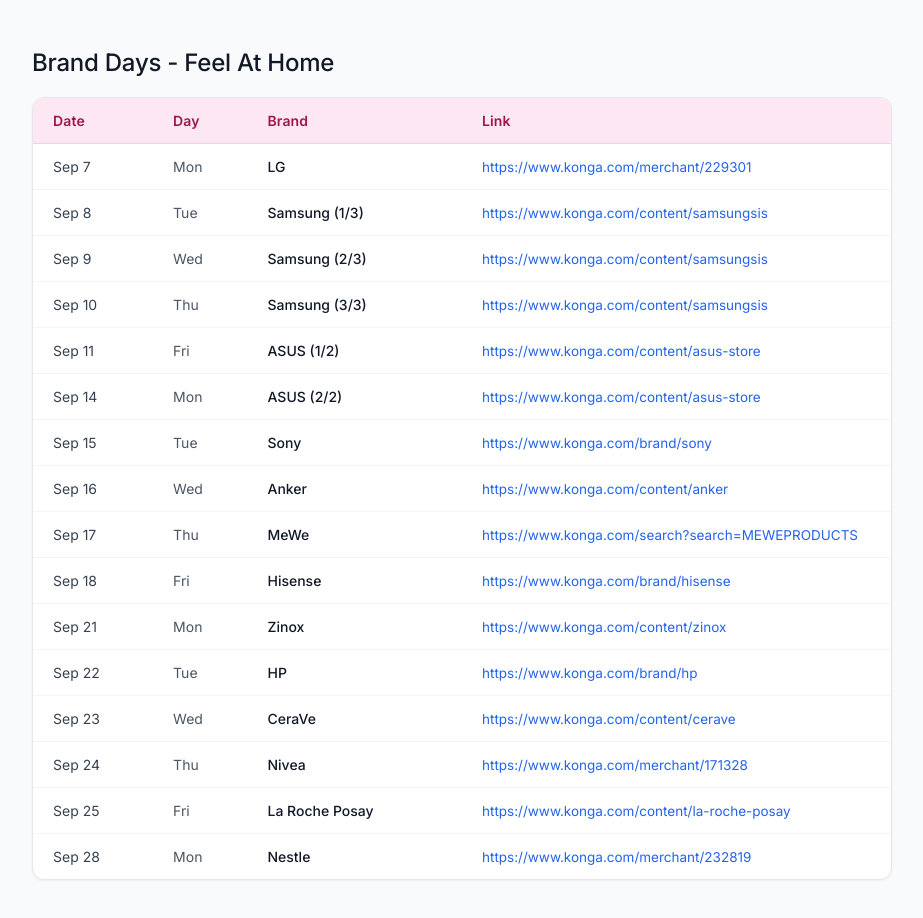
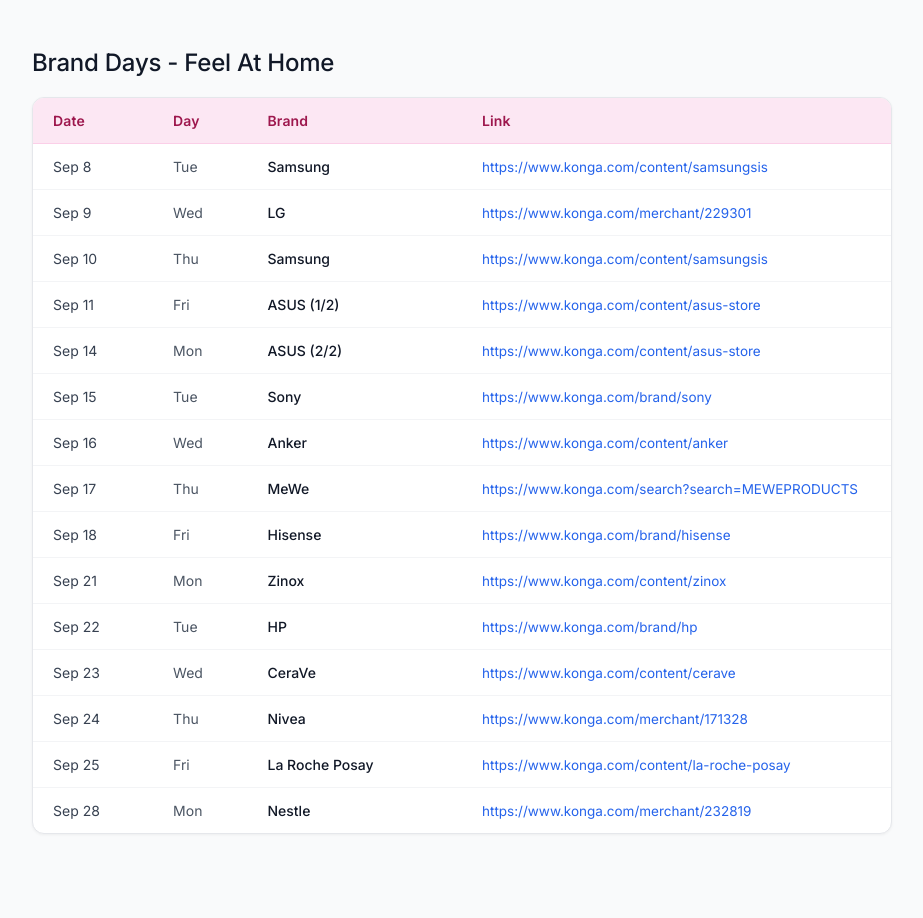
Before and after one commit to Dakolo14/fah, a plain HTML site: page index.html in a window 1280 px wide. Shown: the whole page, without its empty margins (178-1101 px from the left). After the commit the page ends 882 px from the top, so only its background shows below. Drawn offline with Linux system fonts and the light colour scheme.

Commit message:
Update schedule for Samsung/LG/Samsung

```diff
--- a/index.html
+++ b/index.html
@@ -25,27 +25,21 @@
         </thead>
         <tbody>
           <tr>
-            <td>Sep 7</td>
-            <td>Mon</td>
-            <td>LG</td>
-            <td class="link-cell"><a href="https://www.konga.com/merchant/229301" class="brand-link" target="_blank" rel="noopener noreferrer">https://www.konga.com/merchant/229301</a></td>
-          </tr>
-          <tr>
             <td>Sep 8</td>
             <td>Tue</td>
-            <td>Samsung (1/3)</td>
+            <td>Samsung</td>
             <td class="link-cell"><a href="https://www.konga.com/content/samsungsis" class="brand-link" target="_blank" rel="noopener noreferrer">https://www.konga.com/content/samsungsis</a></td>
           </tr>
           <tr>
             <td>Sep 9</td>
             <td>Wed</td>
-            <td>Samsung (2/3)</td>
-            <td class="link-cell"><a href="https://www.konga.com/content/samsungsis" class="brand-link" target="_blank" rel="noopener noreferrer">https://www.konga.com/content/samsungsis</a></td>
+            <td>LG</td>
+            <td class="link-cell"><a href="https://www.konga.com/merchant/229301" class="brand-link" target="_blank" rel="noopener noreferrer">https://www.konga.com/merchant/229301</a></td>
           </tr>
           <tr>
             <td>Sep 10</td>
             <td>Thu</td>
-            <td>Samsung (3/3)</td>
+            <td>Samsung</td>
             <td class="link-cell"><a href="https://www.konga.com/content/samsungsis" class="brand-link" target="_blank" rel="noopener noreferrer">https://www.konga.com/content/samsungsis</a></td>
           </tr>
           <tr>
```
Also changed, not shown: 2 other files.
